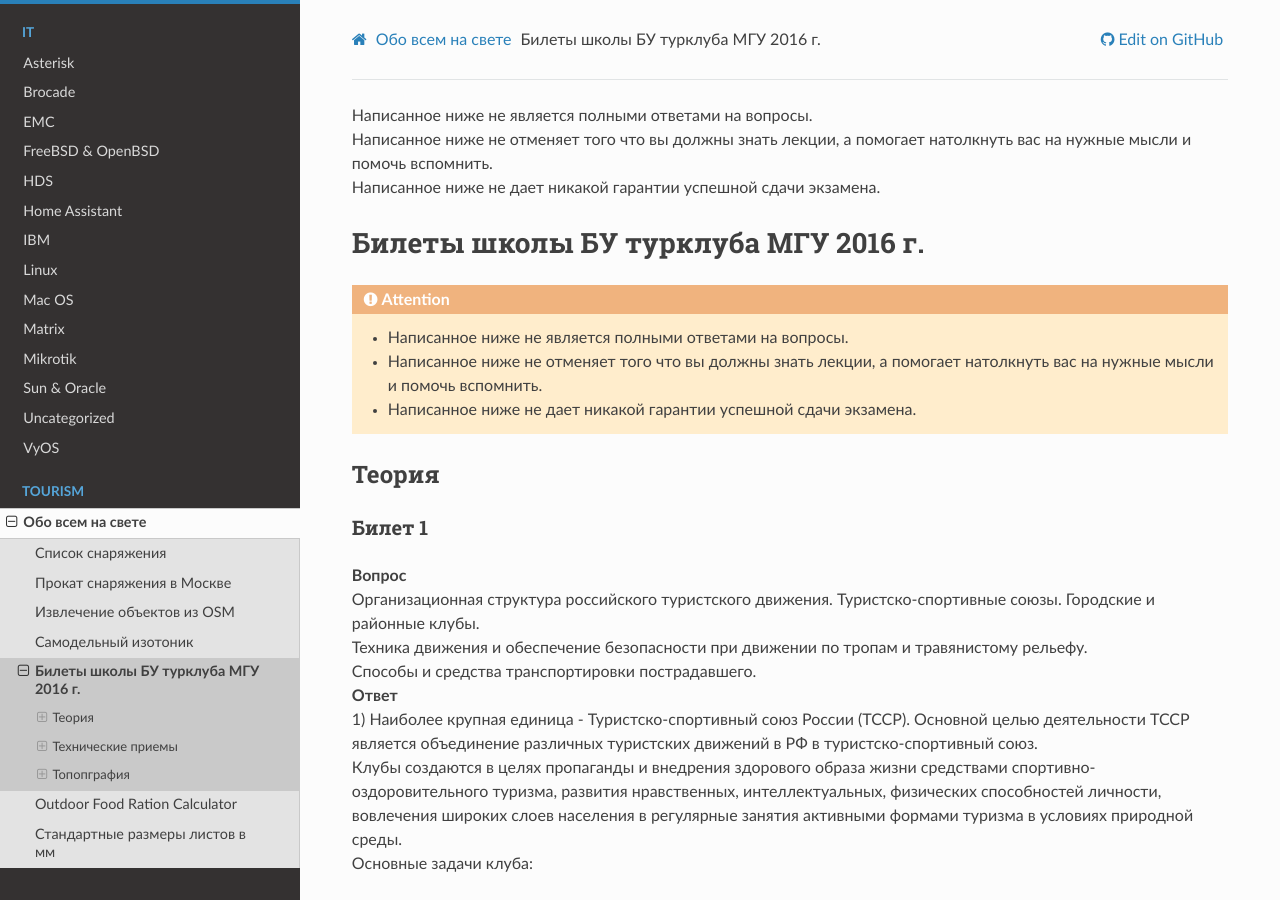
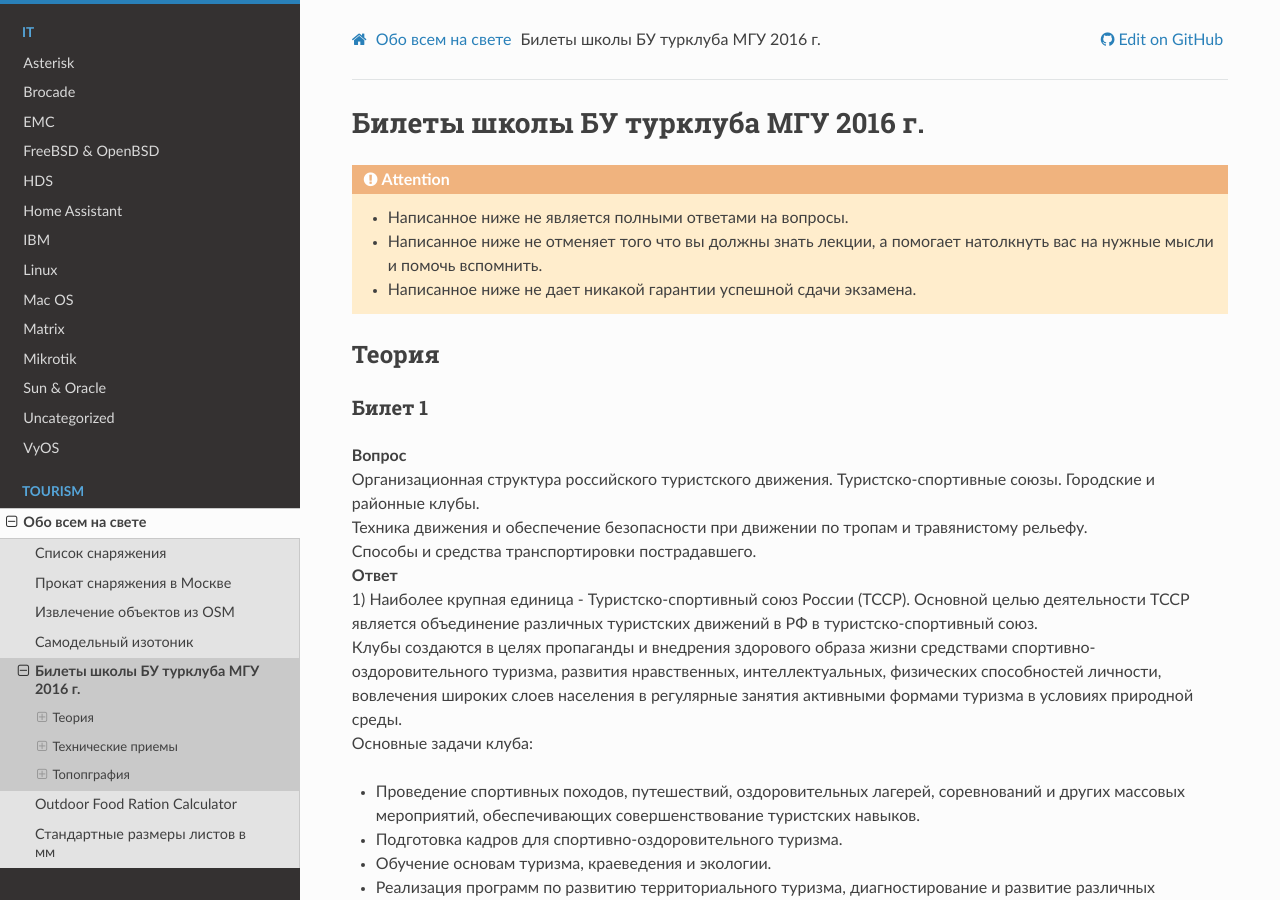
Before and after one commit to jeffscrum/jeffscrum.github.io, a Sphinx documentation site: the page built from source/tourism/mgu-bu-exam.rst, in a window 1280 px wide and 900 px high. Built offline with Sphinx 7.4.7 and the Read the Docs theme 2.0.0, drawn with Linux system fonts in a browser that asks for light colours.

Commit message:
Update mgu-bu-exam.rst

```diff
--- a/source/tourism/mgu-bu-exam.rst
+++ b/source/tourism/mgu-bu-exam.rst
@@ -1,8 +1,3 @@
-| Написанное ниже не является полными ответами на вопросы.
-| Написанное ниже не отменяет того что вы должны знать лекции, а
-  помогает натолкнуть вас на нужные мысли и помочь вспомнить.
-| Написанное ниже не дает никакой гарантии успешной сдачи экзамена.
-
 
 
 Билеты школы БУ турклуба МГУ 2016 г.
```
